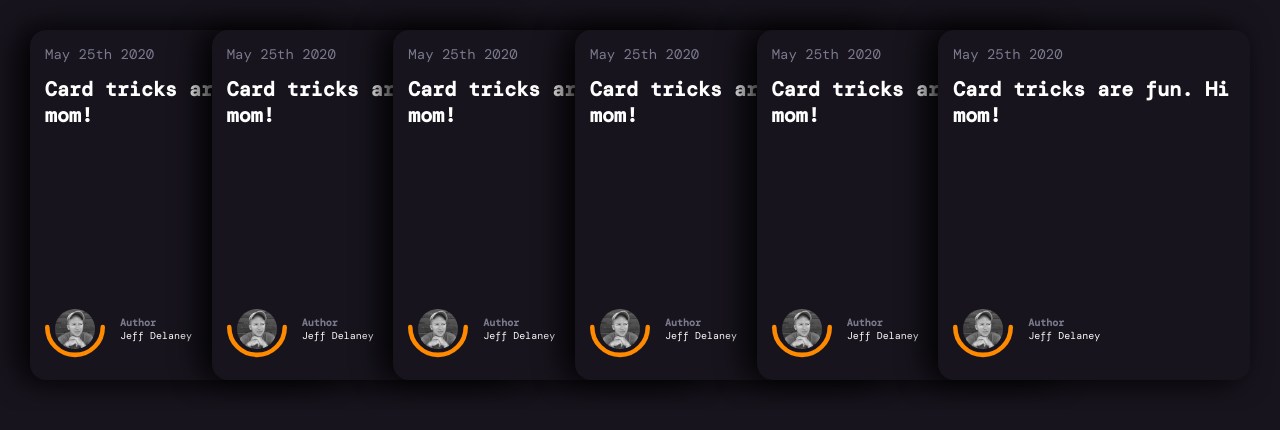
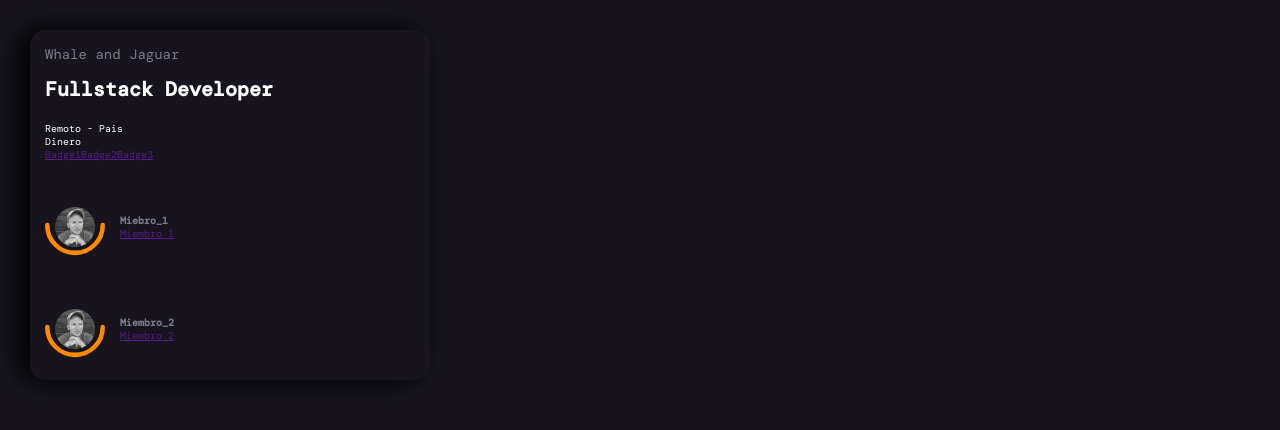
Before and after one commit to hectorlopezv/torreDemo, a React (Create React App) app: page / in a window 1280 px wide. Shown: the top 430 px of the page. Built offline with nearby package versions, Linux system fonts and the light colour scheme; a web font is replaced by a local one.

Commit message:
getting userfull attributes for card

```diff
--- a/src/Card/Card.tsx
+++ b/src/Card/Card.tsx
@@ -9,10 +9,38 @@ const Card: React.FunctionComponent<CardProps> = () => {
     return (
         <div className={classes.card_list}>
 
+
+
             <div className={classes.card}>
                 <div className={classes.card_header}>
-                    <p>May 25th 2020</p>
-                    <h2>Card tricks are fun. Hi mom!</h2>
+                    <p>Whale and Jaguar</p>
+                    <h2>Fullstack Developer</h2>
+                </div>
+                <div>
+                    Remoto - Pais
+                </div>
+                <div>
+                    Dinero
+                </div>
+                <div className="Tags">
+                    <a href="">Badge1</a>
+                    <a href="">Badge2</a>
+                    <a href="">Badge3</a>
+                </div>
+
+
+                <div className={classes.card_author}>
+                    <a href="#" className={classes.author_avatar }>
+                        <img src={Avatar} alt=""/>
+                    </a>
+                    <svg className={classes.half_circle} viewBox="0 0 106 57">
+                        <path d="M102 4c0 27.1-21.9 49-49 49S4 31.1 4 4"></path>
+                    </svg>
+                    <div className={classes.author_name}>
+                        <div className={classes.author_name_prefix}>Miebro_1</div>
+                        <a href="">Miembro 1</a>
+                    </div>
+
                 </div>
                 <div className={classes.card_author}>
                     <a href="#" className={classes.author_avatar }>
@@ -22,112 +50,10 @@ const Card: React.FunctionComponent<CardProps> = () => {
                         <path d="M102 4c0 27.1-21.9 49-49 49S4 31.1 4 4"></path>
                     </svg>
                     <div className={classes.author_name}>
-                        <div className={classes.author_name_prefix}>Author</div>
-                        Jeff Delaney
+                        <div className={classes.author_name_prefix}>Miembro_2</div>
+                        <a href="">Miembro 2</a>
                     </div>
-                </div>
-            </div>
 
-            <div className={classes.card}>
-                <div className={classes.card_header}>
-                    <p>May 25th 2020</p>
-                    <h2>Card tricks are fun. Hi mom!</h2>
-                </div>
-                <div className={classes.card_author}>
-                    <a href="#" className={classes.author_avatar }>
-                        <img src={Avatar} alt=""/>
-                    </a>
-                    <svg className={classes.half_circle} viewBox="0 0 106 57">
-                        <path d="M102 4c0 27.1-21.9 49-49 49S4 31.1 4 4"></path>
-                    </svg>
-                    <div className={classes.author_name}>
-                        <div className={classes.author_name_prefix}>Author</div>
-                        Jeff Delaney
-                    </div>
-                </div>
-            </div>
-
-
-            <div className={classes.card}>
-                <div className={classes.card_header}>
-                    <p>May 25th 2020</p>
-                    <h2>Card tricks are fun. Hi mom!</h2>
-                </div>
-                <div className={classes.card_author}>
-                    <a href="#" className={classes.author_avatar }>
-                        <img src={Avatar} alt=""/>
-                    </a>
-                    <svg className={classes.half_circle} viewBox="0 0 106 57">
-                        <path d="M102 4c0 27.1-21.9 49-49 49S4 31.1 4 4"></path>
-                    </svg>
-                    <div className={classes.author_name}>
-                        <div className={classes.author_name_prefix}>Author</div>
-                        Jeff Delaney
-                    </div>
-                </div>
-            </div>
-
-
-
-            <div className={classes.card}>
-                <div className={classes.card_header}>
-                    <p>May 25th 2020</p>
-                    <h2>Card tricks are fun. Hi mom!</h2>
-                </div>
-                <div className={classes.card_author}>
-                    <a href="#" className={classes.author_avatar }>
-                        <img src={Avatar} alt=""/>
-                    </a>
-                    <svg className={classes.half_circle} viewBox="0 0 106 57">
-                        <path d="M102 4c0 27.1-21.9 49-49 49S4 31.1 4 4"></path>
-                    </svg>
-                    <div className={classes.author_name}>
-                        <div className={classes.author_name_prefix}>Author</div>
-                        Jeff Delaney
-                    </div>
-                </div>
-            </div>
-
-
-
-            <div className={classes.card}>
-                <div className={classes.card_header}>
-                    <p>May 25th 2020</p>
-                    <h2>Card tricks are fun. Hi mom!</h2>
-                </div>
-                <div className={classes.card_author}>
-                    <a href="#" className={classes.author_avatar }>
-                        <img src={Avatar} alt=""/>
-                    </a>
-                    <svg className={classes.half_circle} viewBox="0 0 106 57">
-                        <path d="M102 4c0 27.1-21.9 49-49 49S4 31.1 4 4"></path>
-                    </svg>
-                    <div className={classes.author_name}>
-                        <div className={classes.author_name_prefix}>Author</div>
-                        Jeff Delaney
-                    </div>
-                </div>
-            </div>
-
-
-
-
-            <div className={classes.card}>
-                <div className={classes.card_header}>
-                    <p>May 25th 2020</p>
-                    <h2>Card tricks are fun. Hi mom!</h2>
-                </div>
-                <div className={classes.card_author}>
-                    <a href="#" className={classes.author_avatar }>
-                        <img src={Avatar} alt=""/>
-                    </a>
-                    <svg className={classes.half_circle} viewBox="0 0 106 57">
-                        <path d="M102 4c0 27.1-21.9 49-49 49S4 31.1 4 4"></path>
-                    </svg>
-                    <div className={classes.author_name}>
-                        <div className={classes.author_name_prefix}>Author</div>
-                        Jeff Delaney
-                    </div>
                 </div>
             </div>
 
```
